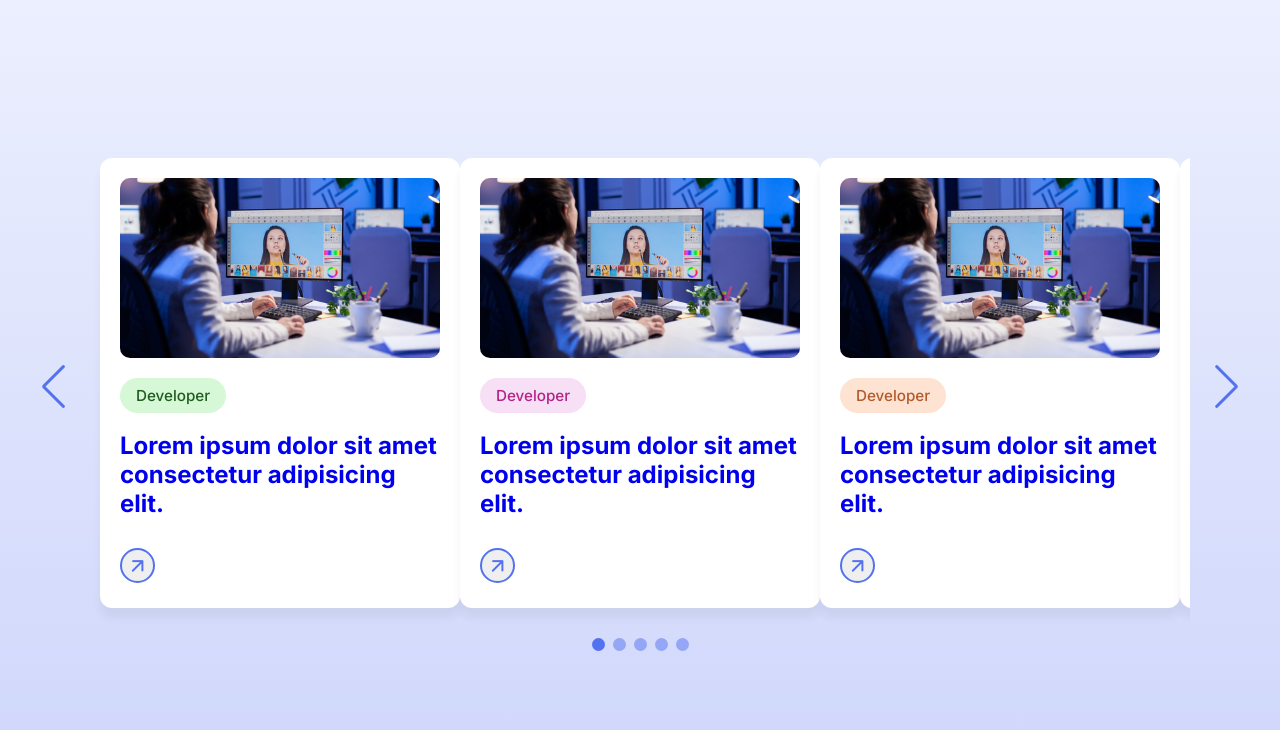
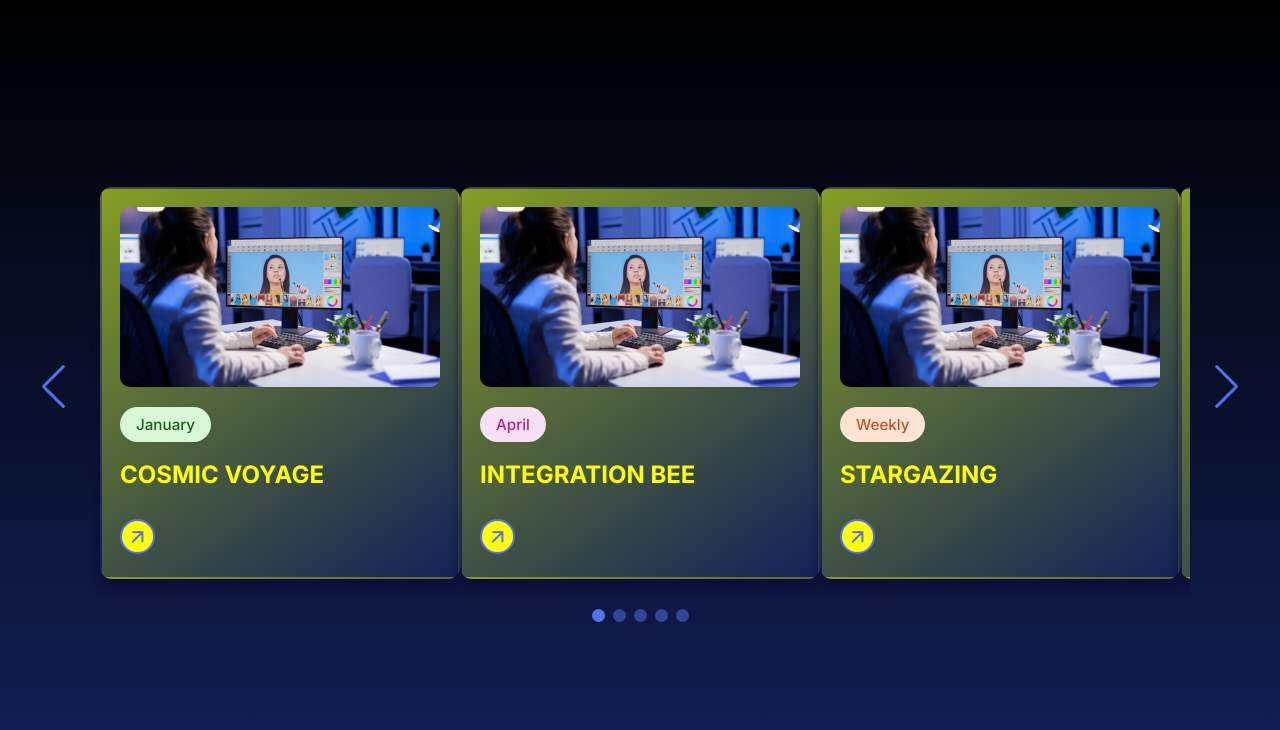
Before and after one commit to TheMaskulladore4321/PaAC-Problem-Statement, a plain HTML site: page activities.html in a window 1280 px wide. Drawn offline with nearby package versions, Linux system fonts and the light colour scheme.

Commit message:
modified:   activities.css 	modified:   activities.html

```diff
--- a/activities.css
+++ b/activities.css
@@ -12,7 +12,7 @@ body{
     align-items: center;
     justify-content: center;
     min-height: 100vh;
-    background: linear-gradient(#ECEFFE, #CED6FB);
+    background: linear-gradient(#000000, #132059);
 }
 
 .card-wrapper{
@@ -38,12 +38,12 @@ body{
 .card-list .card-item .card-link{
     user-select: none;
     display: block;
-    background: #fff;
+    background: linear-gradient(145deg,  #859e22, #132059);
     padding: 18px;
     border-radius: 12px;
     text-decoration: none;
     border: 2px solid transparent;
-    box-shadow: 0 10px 10px rgba(0, 0, 0, 0.05);
+    box-shadow: 0 10px 10px rgb(13, 15, 55);
 }
 
 .card-list .card-item .card-link:active{
@@ -66,8 +66,12 @@ body{
     list-style: none;
 }
 
+.card-list .card-link h2{
+    color: yellow;
+}
+
 .card-list .card-link .badge{
-    color: #5372F0;
+    color: #4c4d4e;
     background: #DDE4FF;
     margin: 16px 0 18px;
     padding: 8px 16px;
@@ -113,11 +117,12 @@ body{
     border: 2px solid #5372F0;
     transform: rotate(-45deg);
     transition: 0.4s ease;
+    background-color: yellow;
 }
 
 .card-list .card-link:hover .card-button{
     color: #fff;
-    background-color: #5372F0;
+    background-color: #3a3d48;
 
 }
 
--- a/activities.html
+++ b/activities.html
@@ -18,40 +18,40 @@
                 <li class="card-item swiper-slide">
                     <a href="#" class="card-link">
                         <img src="designer.jpg" alt="hehe" class="card-image">
-                        <p class="badge one">Developer</p>
-                        <h2 class="card-title">Lorem ipsum dolor sit amet consectetur adipisicing elit.</h2>
+                        <p class="badge one">January</p>
+                        <h2 class="card-title">COSMIC VOYAGE</h2>
                         <button class="card-button material-symbols-rounded">arrow_forward</button>
                     </a>
                 </li>
                 <li class="card-item swiper-slide">
                     <a href="#" class="card-link">
                         <img src="designer.jpg" alt="hehe" class="card-image">
-                        <p class="badge two">Developer</p>
-                        <h2 class="card-title">Lorem ipsum dolor sit amet consectetur adipisicing elit.</h2>
+                        <p class="badge two">April</p>
+                        <h2 class="card-title">INTEGRATION BEE</h2>
                         <button class="card-button material-symbols-rounded">arrow_forward</button>
                     </a>
                 </li>
                 <li class="card-item swiper-slide">
                     <a href="#" class="card-link">
                         <img src="designer.jpg" alt="hehe" class="card-image">
-                        <p class="badge three">Developer</p>
-                        <h2 class="card-title">Lorem ipsum dolor sit amet consectetur adipisicing elit.</h2>
+                        <p class="badge three">Weekly</p>
+                        <h2 class="card-title">STARGAZING</h2>
                         <button class="card-button material-symbols-rounded">arrow_forward</button>
                     </a>
                 </li>
                 <li class="card-item swiper-slide">
                     <a href="#" class="card-link">
                         <img src="designer.jpg" alt="hehe" class="card-image">
-                        <p class="badge four">Developer</p>
-                        <h2 class="card-title">Lorem ipsum dolor sit amet consectetur adipisicing elit.</h2>
+                        <p class="badge four">idk what goes here</p>
+                        <h2 class="card-title">PROJECTS</h2>
                         <button class="card-button material-symbols-rounded">arrow_forward</button>
                     </a>
                 </li>
                 <li class="card-item swiper-slide">
                     <a href="#" class="card-link">
                         <img src="designer.jpg" alt="hehe" class="card-image">
-                        <p class="badge five">Developer</p>
-                        <h2 class="card-title">Lorem ipsum dolor sit amet consectetur adipisicing elit.</h2>
+                        <p class="badge five">November</p>
+                        <h2 class="card-title">INTER IIT (TECH)</h2>
                         <button class="card-button material-symbols-rounded">arrow_forward</button>
                     </a>
                 </li>
```
